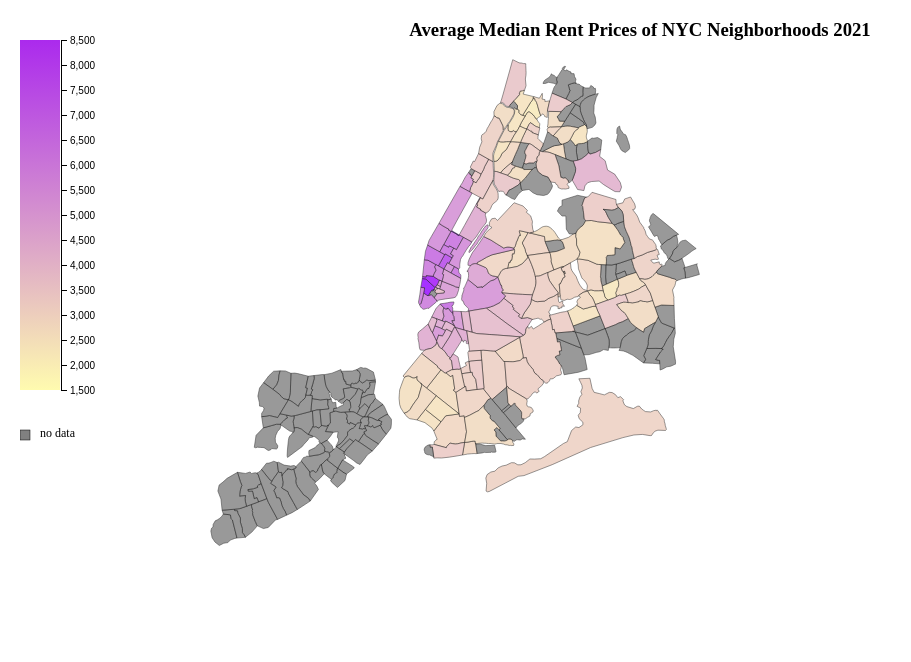
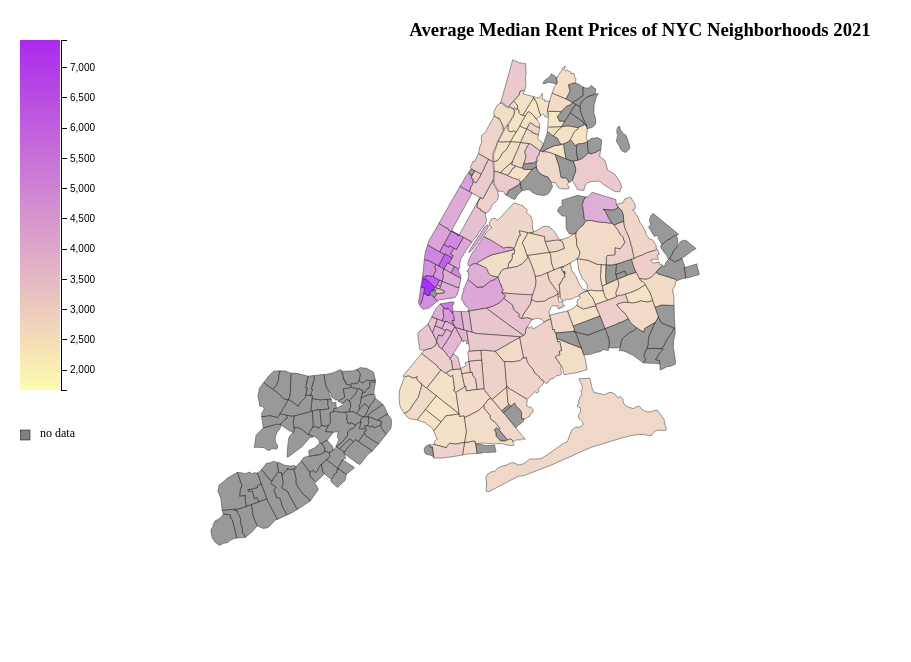
Before and after one commit to alicesf2/nyc-rental-viz, a website: page index.html in a window 1280 px wide. Shown: the whole page, without its empty margins (0-911 px from the left). Drawn offline with nearby package versions, Linux system fonts and the light colour scheme.

Commit message:
Actually calculate average

```diff
--- a/index.html
+++ b/index.html
@@ -28,30 +28,12 @@
         .projection(projection);
 
     d3.csv("rent.csv").then(function(data) {
+      console.log(data)
 
         // create chloropleth scale
         var dataArray = [];
+
         for (var i = 0; i < data.length; i++) {
-            var novRent = data[i]['2021-11']
-            if (novRent !== "") {
-                dataArray.push(novRent)
-            }
-        }
-        var minVal = d3.min(dataArray)
-        var maxVal = d3.max(dataArray)
-        var ramp = d3.scaleLinear().domain([minVal * 0.7,maxVal * 0.7]).range([lowColor,highColor])
-
-        d3.json("neighbs.json").then(function(json) {
-            // convert topojson to json
-            json = topojson.feature(json, json.objects.neighbs).features
-
-            // loop through each neighborhood in the csv file
-            for (var i = 0; i < data.length; i++) {
-
-                // grab neighborhood name
-                var dataNeighborhood = data[i]['areaName']
-
-                // grab neighborhood rent
           var dataRentArr = []
           for (var month = 1; month < 12; month++) {
             var dataRent = 0.0
@@ -69,8 +51,25 @@
           // Calculate average rent
           if (dataRentArr.length != 0) {
             var rentSum = dataRentArr.reduce((curSum, curVal) => curSum + curVal)
-                  var avgRent = rentSum / dataRentArr.length
+            var avgRent = Math.round(rentSum / dataRentArr.length)
+            dataArray.push({avgRent, name: data[i]['areaName']})
           }
+        }
+
+        var minVal = d3.min(dataArray.map(x => x.avgRent))
+        var maxVal = d3.max(dataArray.map(x => x.avgRent))
+        var ramp = d3.scaleLinear().domain([minVal * 0.7,maxVal * 0.7]).range([lowColor,highColor])
+
+        d3.json("neighbs.json").then(function(json) {
+            // convert topojson to json
+            json = topojson.feature(json, json.objects.neighbs).features
+
+            // loop through each neighborhood in the csv file
+            for (var i = 0; i < dataArray.length; i++) {
+
+                // grab neighborhood name
+                var dataNeighborhood = dataArray[i].name;
+
 
                 // find the corresponding neighborhood inside the json
                 for (var j = 0; j < json.length; j++) {
@@ -79,7 +78,7 @@
                     if (dataNeighborhood == jsonNeighborhood) {
 
                         // copy data value into json
-                        json[j].properties['rent'] = dataRent;
+                        json[j].properties['rent'] = dataArray[i].avgRent;
 
                         // stop looking through the json
                         break;
@@ -193,7 +192,7 @@
                 .style("font-size", "12px")
 
         });
-    })
+    });
 
 </script>
 </html>
```
Lines whose indentation alone changed are shown as unchanged.
